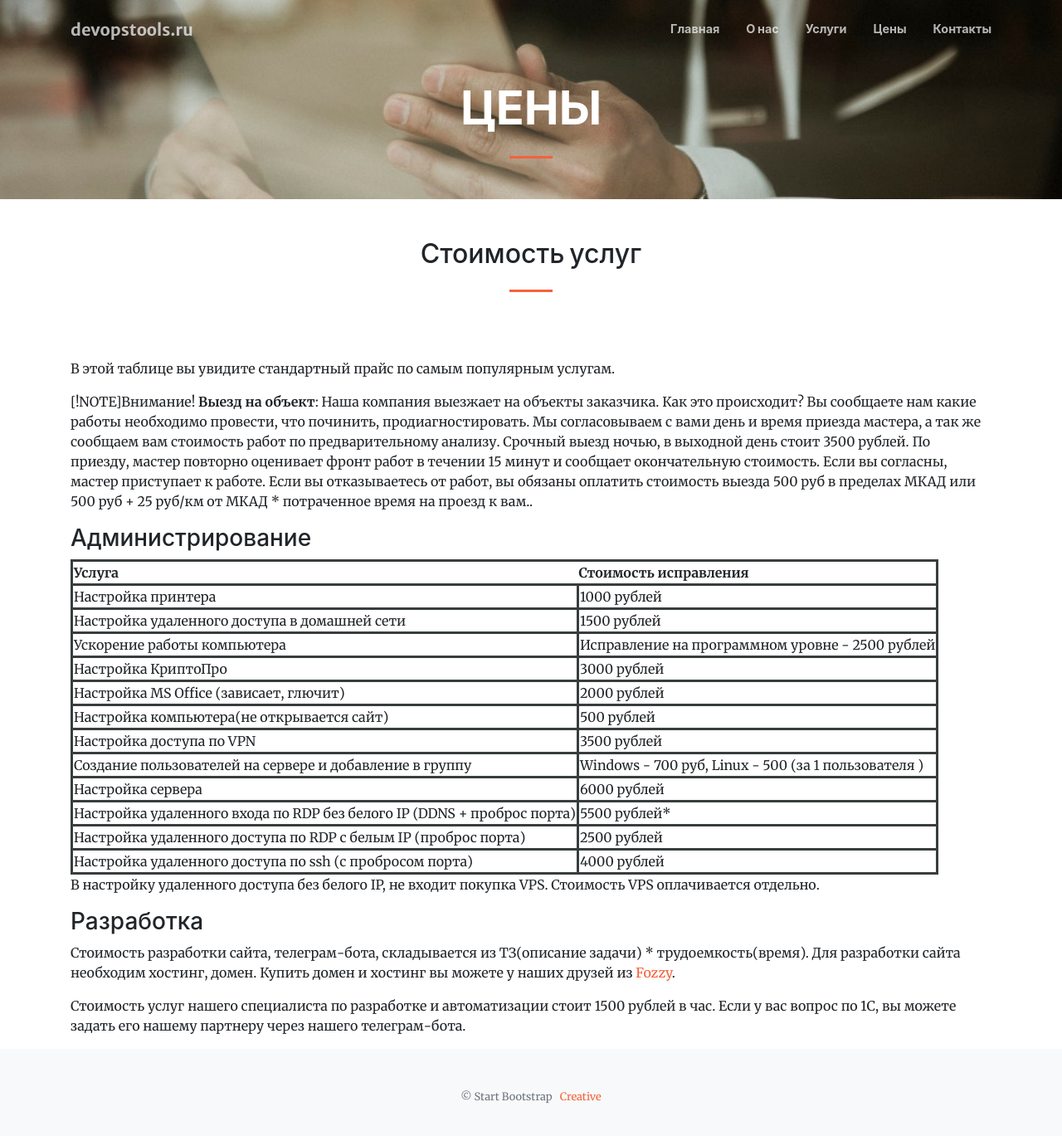
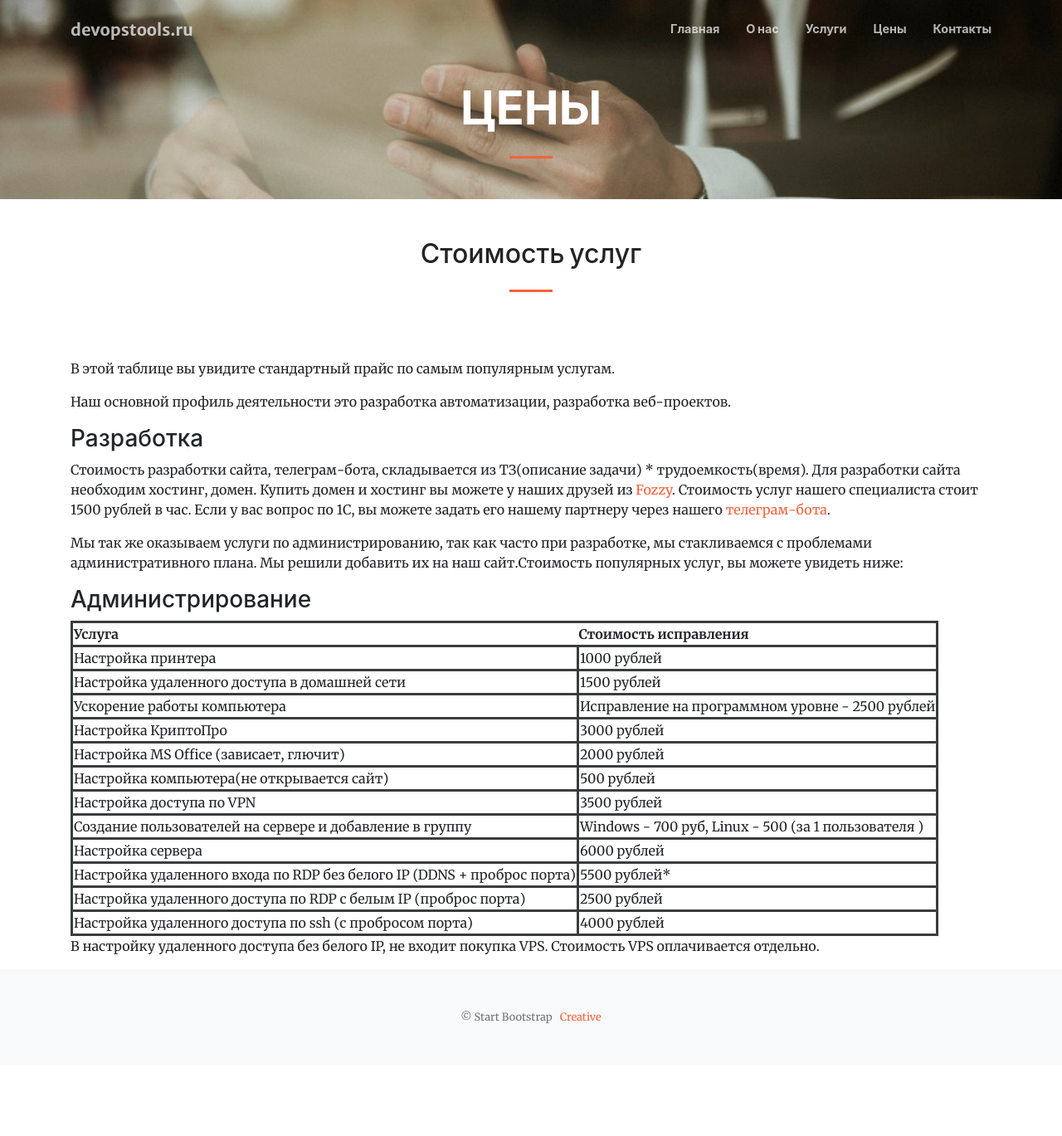
Before and after one commit to hacker342/devopstools.guthub.io, a Jekyll site: the page built from links.md, in a window 1280 px wide and 1379 px high. Shown: the top 1369 px of the window at 83% size. Built offline with Jekyll 4.4.1, drawn with Linux system fonts in a browser that asks for light colours; nearby versions of some CDN libraries.

Commit message:
add text to links

```diff
--- a/links.md
+++ b/links.md
@@ -45,9 +45,16 @@ sections:
 ---
 В этой таблице вы увидите стандартный прайс по самым популярным услугам.
 
-> [!NOTE]
-> Внимание! **Выезд на объект**: Наша компания выезжает на объекты заказчика. Как это происходит? Вы сообщаете нам какие работы необходимо провести, что починить, продиагностировать. Мы согласовываем с вами день и время приезда мастера, а так же сообщаем вам стоимость работ по предварительному анализу. Срочный выезд ночью, в выходной день стоит 3500 рублей.
-По приезду, мастер повторно оценивает фронт работ в течении 15 минут и сообщает окончательную стоимость. Если вы согласны, мастер приступает к работе. Если вы отказываетесь от работ, вы обязаны оплатить стоимость выезда 500 руб в пределах МКАД или 500 руб + 25 руб/км от МКАД * потраченное время на проезд к вам..
+Наш основной профиль деятельности это разработка автоматизации, разработка веб-проектов.
+
+### Разработка
+
+Стоимость разработки сайта, телеграм-бота, складывается из ТЗ(описание задачи) * трудоемкость(время).
+Для разработки сайта необходим хостинг, домен. Купить домен и хостинг вы можете у наших друзей из [Fozzy](https://fozzy.com/aff.php?aff=17309).
+Стоимость услуг нашего специалиста стоит 1500 рублей в час.
+Если у вас вопрос по 1С, вы можете задать его нашему партнеру через нашего [телеграм-бота](https://t.me/devopstoolsbot).
+
+Мы так же оказываем услуги по администрированию, так как часто при разработке, мы стакливаемся с проблемами административного плана. Мы решили добавить их на наш сайт.Стоимость популярных услуг, вы можете увидеть ниже:
 
 ### Администрирование
 
@@ -68,11 +75,3 @@ sections:
 
 
 > В настройку удаленного доступа без белого IP, не входит покупка VPS. Стоимость VPS оплачивается отдельно.
-
-### Разработка
-
-Стоимость разработки сайта, телеграм-бота, складывается из ТЗ(описание задачи) * трудоемкость(время).
-Для разработки сайта необходим хостинг, домен. Купить домен и хостинг вы можете у наших друзей из [Fozzy](https://fozzy.com/aff.php?aff=17309).
-
-Стоимость услуг нашего специалиста по разработке и автоматизации стоит 1500 рублей в час.
-Если у вас вопрос по 1С, вы можете задать его нашему партнеру через нашего телеграм-бота.
```
